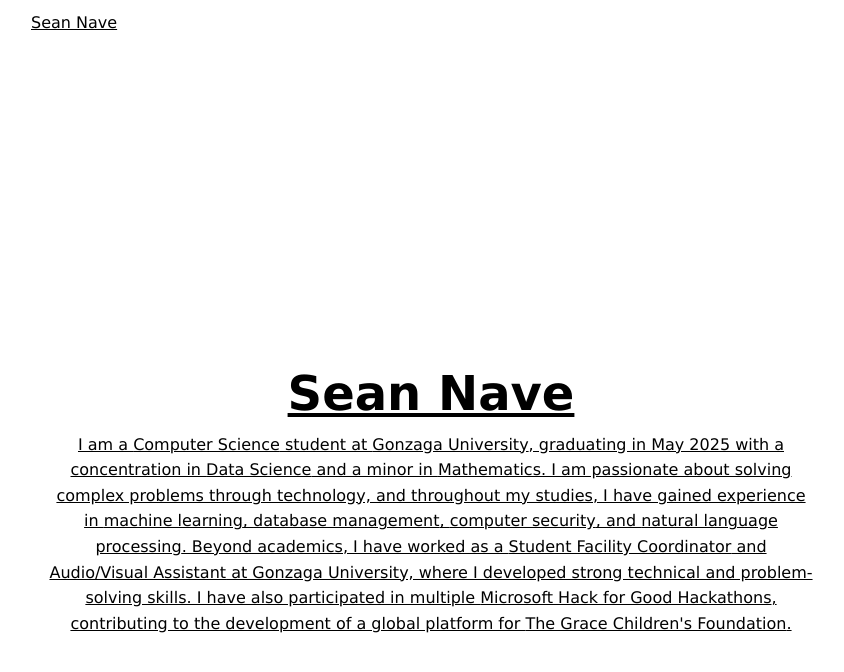
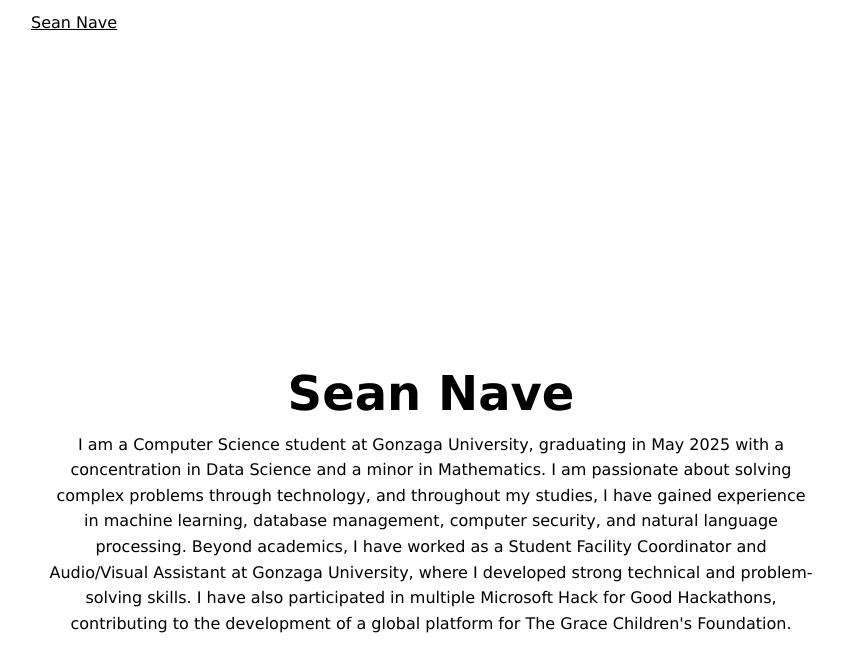
Before and after one commit to seannave211/personal_web, a Jekyll site: the page built from index.html, in a window 1280 px wide and 900 px high. Shown: the top 672 px of the window, without its empty margins (209-1053 px from the left). Built offline with Jekyll 4.4.1, drawn with Linux system fonts in a browser that asks for light colours.

Commit message:
feat: add end a tag

```diff
--- a/_includes/header.html
+++ b/_includes/header.html
@@ -4,7 +4,10 @@
         <a href="https://seannave211.com/" class="page_header__link">
             Sean Nave
         </a>
-        <a href="{{ '/linktree.html' | absolute_url }}" class="page_header__link">
+        <a
+            href="{{ '/linktree.html' | absolute_url }}"
+            class="page_header__link">
+        </a>
     </nav>
 </header>
 <!-- end header -->
```
